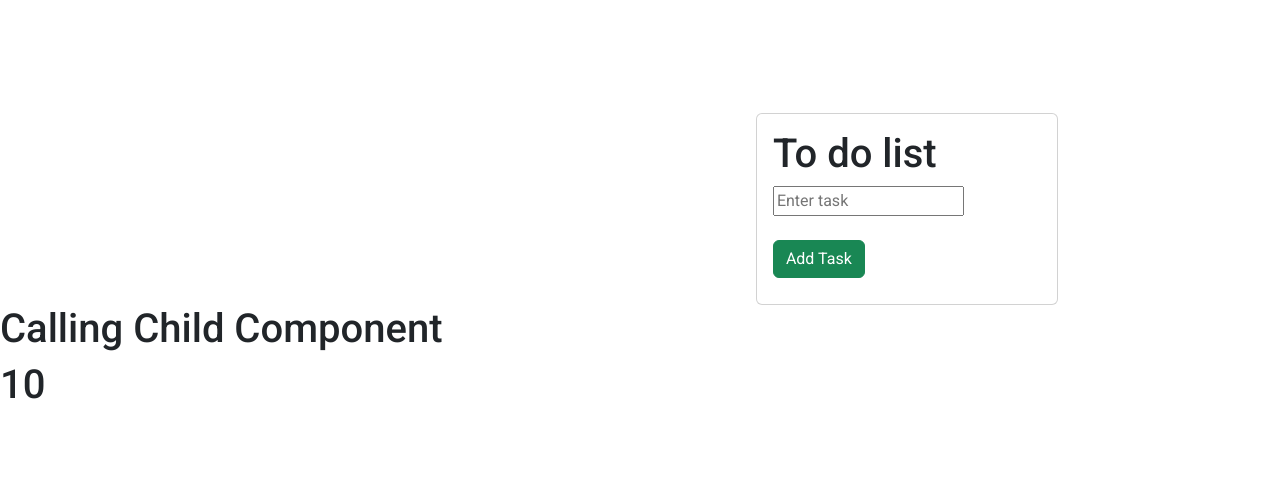
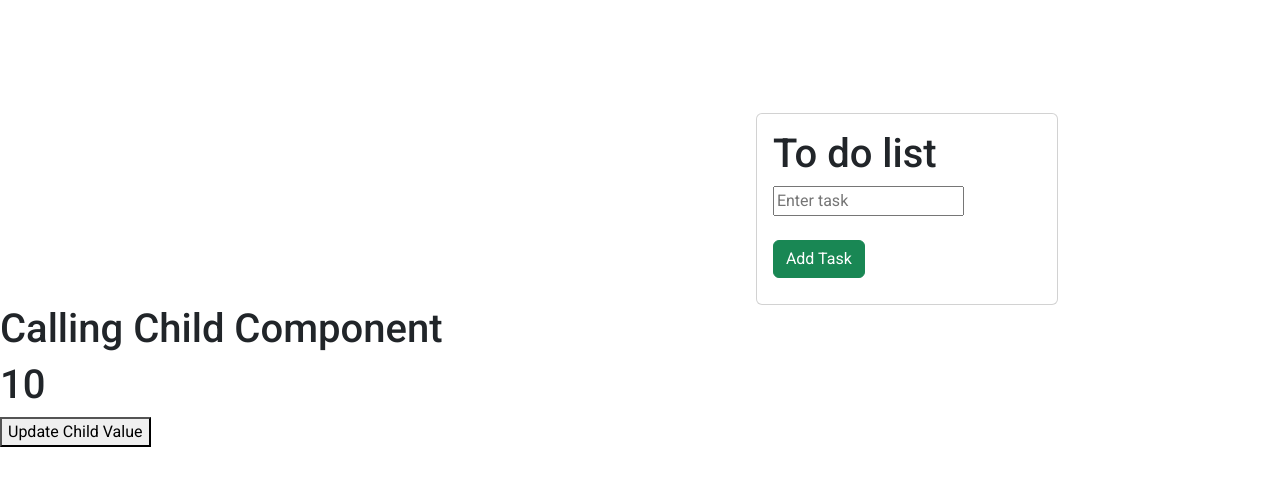
Before and after one commit to prathmeshkam/Angular-17, an Angular app: page / in a window 1280 px wide. Shown: the top 486 px of the page. Built offline with nearby package versions, Linux system fonts and the light colour scheme.

Commit message:
Update child value using a button

```diff
--- a/src/app/app.component.html
+++ b/src/app/app.component.html
@@ -19,7 +19,7 @@
 <h1> Calling Child Component </h1>
 
 <app-child [item]="data"></app-child>
-
+<button (click)="updateChild()">Update Child Value</button>
 
 <router-outlet>
 </router-outlet>
--- a/src/app/app.component.ts
+++ b/src/app/app.component.ts
@@ -35,4 +35,9 @@ export class AppComponent {
 
   data = 10;
 
+
+  updateChild()
+  {
+    this.data = Math.floor(Math.random()*10);
+  }
 }
```
